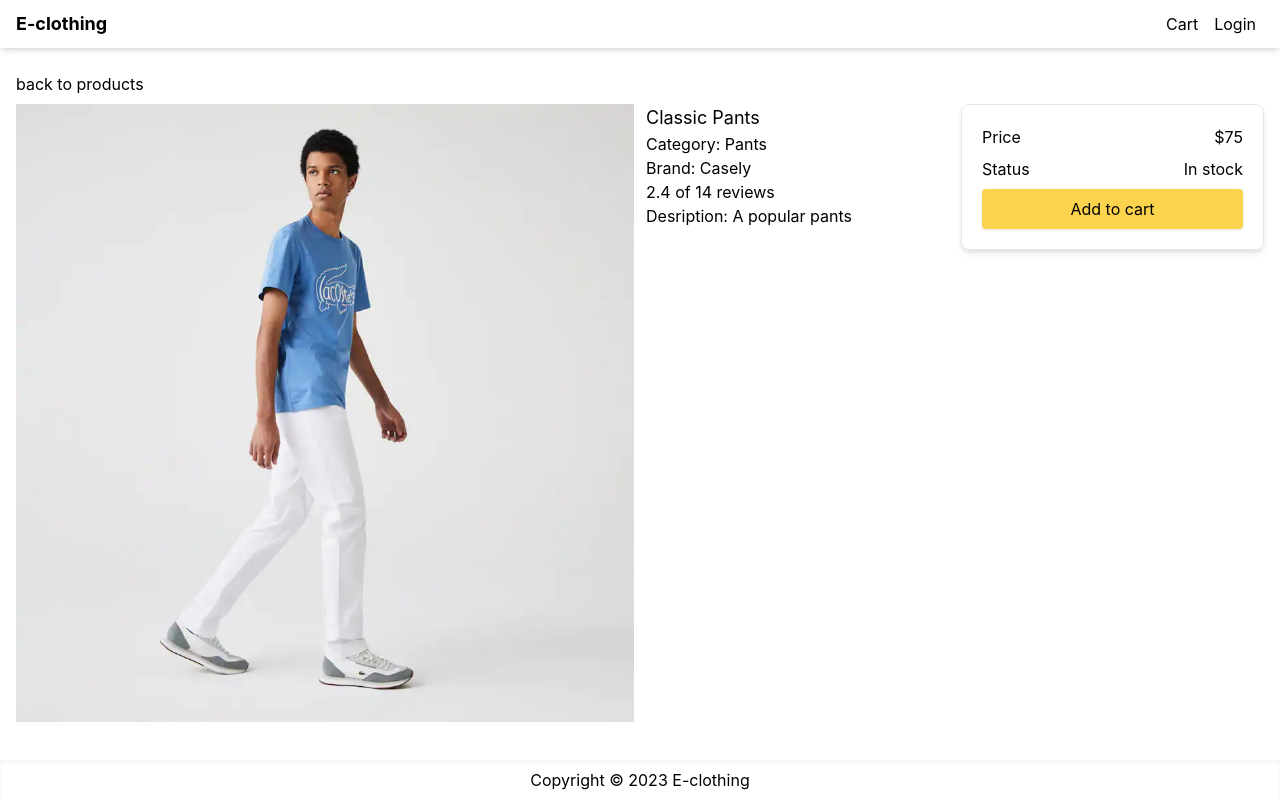
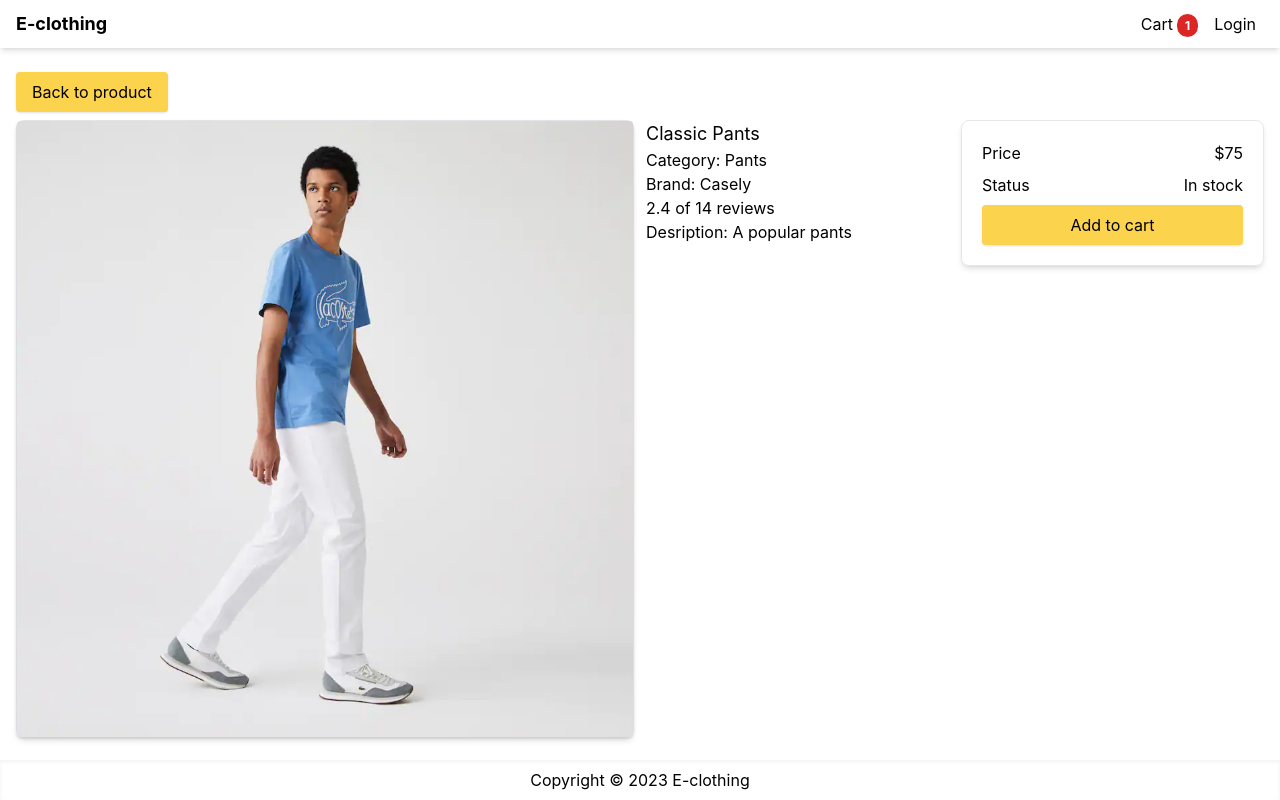
Before and after one commit to Ekwugha/e-clothing, a Next.js app: page /product/classic-pants in a window 1280 px wide. Both pictures are taken after a click on the button "Add to cart". Built offline with nearby package versions, Linux system fonts and the light colour scheme.

Commit message:
added more comment to the code

```diff
--- a/components/Homepage.js
+++ b/components/Homepage.js
@@ -1,8 +1,12 @@
 import Head from 'next/head';
 import Link from 'next/link';
-import React from 'react';
+import React, { useContext } from 'react';
+import { Store } from '../utils/Store';
 
 export default function Homepage({ title, children }) {
+  // we use this to be able to see how many items been added to cart in the ui
+  const { state } = useContext(Store);
+  const { cart } = state;
   return (
     <>
       <Head>
@@ -10,27 +14,37 @@
         <meta name="description" content="Ecommerce Website" />
         <link rel="icon" href="/favicon.ico" />
       </Head>
-      <div className='flex min-h-screen flex-col justify-between'>
+      <div className="flex min-h-screen flex-col justify-between">
         {/* HEADER */}
         <header>
-            <nav className='flex h-12 items-center px-4 justify-between shadow-md'>
+          <nav className="flex h-12 items-center px-4 justify-between shadow-md">
             <Link href="/">
-                    <p className='text-lg font-bold'>E-clothing</p>
+              <p className="text-lg font-bold">E-clothing</p>
             </Link>
             <div>
               <Link href="/cart" legacyBehavior>
-                        <a className='p-2'>Cart</a>
+                <a className="p-2">
+                  Cart
+                  {cart.cartItems.length > 0 && (
+                    <span className="ml-1 rounded-full bg-red-600 px-2 py-1 text-xs font-bold text-white">
+                      {cart.cartItems.reduce(
+                        (a, currentItem) => a + currentItem.quantity,
+                        0
+                      )}
+                    </span>
+                  )}
+                </a>
               </Link>
               <Link href="/login" legacyBehavior>
-                        <a className='p-2'>Login</a>
+                <a className="p-2">Login</a>
               </Link>
             </div>
           </nav>
         </header>
         {/* MAIN SECTION */}
-        <main className='container m-auto mt-4 px-4'>{children}</main>
+        <main className="container m-auto mt-4 px-4">{children}</main>
         {/* FOOTER */}
-        <footer className='flex h-10 justify-center items-center shadow-inner'>
+        <footer className="flex h-10 justify-center items-center shadow-inner">
           <p>Copyright &copy; {new Date().getFullYear()} E-clothing </p>
         </footer>
       </div>
--- a/pages/_app.js
+++ b/pages/_app.js
@@ -1,7 +1,12 @@
-import '../styles/globals.css'
+import '../styles/globals.css';
+import { StoreProvider } from '../utils/Store';
 
 function MyApp({ Component, pageProps }) {
-  return <Component {...pageProps} />
+  return (
+    <StoreProvider>
+      <Component {...pageProps} />
+    </StoreProvider>
+  );
 }
 
-export default MyApp
+export default MyApp;
--- a/pages/product/[slug].js
+++ b/pages/product/[slug].js
@@ -1,27 +1,50 @@
 import Image from 'next/image';
 import Link from 'next/link';
 import { useRouter } from 'next/router';
-import React from 'react';
+import React, { useContext } from 'react';
 import Homepage from '../../components/Homepage';
 import data from '../../utils/data';
+import { Store } from '../../utils/Store';
 
 export default function ProductScreen() {
+  // define the state and dispatch
+  const { state, dispatch } = useContext(Store);
+  // we use this to get the product(name, slug e.t.c) from the url
   const { query } = useRouter();
+  // then from the query we get slug where we can get the product
   const { slug } = query;
   const product = data.products.find((x) => x.slug === slug);
   if (!product) {
     return <div>Product Not Found</div>;
   }
+
+  // we use the dispatch inside the add to carthandler
+  const addToCartHandler = () => {
+    // if we have a certain product in the cart then increase the quantity
+    const existItem = state.cart.cartItems.find((x) => x.slug === product.slug);
+    const quantity = existItem ? existItem.quantity + 1 : 1;
+    // This makes sure you don't add more than the amount of product in stock
+    if (product.countInStock < quantity) {
+        alert('Sorry, Product is out of stock');
+        return;
+    }
+    // we use the dispatch inside the add to carthandler
+    dispatch({ type: 'CART_ADD_ITEM', payload: { ...product, quantity } });
+  };
+
   return (
     <Homepage title={product.name}>
       <div className="py-2">
-        <Link href="/">back to products</Link>
+        <Link href="/">
+          <button className="primary-button">Back to product</button>
+        </Link>
       </div>
       <div className="grid md:grid-cols-4 md:gap-3">
-        <div className="md:col-span-2">
+        <div className="card md:col-span-2">
           <Image
             src={product.image}
             alt={product.name}
+            className="rounded shadow"
             width={640}
             height={640}
             layout="responsive"
@@ -41,16 +64,21 @@
           </ul>
         </div>
         <div>
-            <div className='card p-5'>
-                <div className='mb-2 flex justify-between'>
+          <div className="card p-5">
+            <div className="mb-2 flex justify-between">
               <div>Price</div>
               <div>${product.price}</div>
             </div>
-                <div className='mb-2 flex justify-between'>
+            <div className="mb-2 flex justify-between">
               <div>Status</div>
               <div>{product.countInStock > 0 ? 'In stock' : 'Unavailable'}</div>
             </div>
-                <button className='primary-button w-full'>Add to cart</button>
+            <button
+              className="primary-button w-full"
+              onClick={addToCartHandler}
+            >
+              Add to cart
+            </button>
           </div>
         </div>
       </div>
--- /dev/null
+++ b/utils/Store.js
@@ -0,0 +1,38 @@
+import { createContext, useReducer } from 'react';
+
+export const Store = createContext();
+
+// set the initial state of the cart to be empty (this is the first thing)
+const initialState = {
+  cart: { cartItems: [] },
+};
+
+function reducer(state, action) {
+  switch (action.type) {
+    // if action.type is CART_ADD_ITEM, then we need to update the state and add new item to the cart
+    case 'CART_ADD_ITEM': {
+      const newItem = action.payload;
+    //   search the state for the newItem using find method on the cartItem in the cart object that is in the state. If the item with the slug has been found then existItem gets the item
+      const existItem = state.cart.cartItems.find(
+        (item) => item.slug === newItem.slug
+      );
+    // The map function checks each items in the cart item if they're equal to existitem & replace it with the new item cause it contains the new quantity of the items in the cart otherwise keeps the items as they are.
+      const cartItems = existItem
+        ? state.cart.cartItems.map((item) =>
+            item.name === existItem.name ? newItem : item
+          )
+        : [...state.cart.cartItems, newItem];
+      return { ...state, cart: { ...state.cart, cartItems } };
+    }
+    default:
+      return state;
+  }
+}
+
+// this component accept children as the parameter and creTE a wrapper for the children and make the store provider avalilable for the children
+export function StoreProvider({ children }) {
+  const [state, dispatch] = useReducer(reducer, initialState);
+  const value = { state, dispatch };
+  // store is coming from createcontext and provider is the wrapper for all the children(component) in the state
+  return <Store.Provider value={value}>{children}</Store.Provider>;
+}
```
Lines whose indentation alone changed are shown as unchanged.
